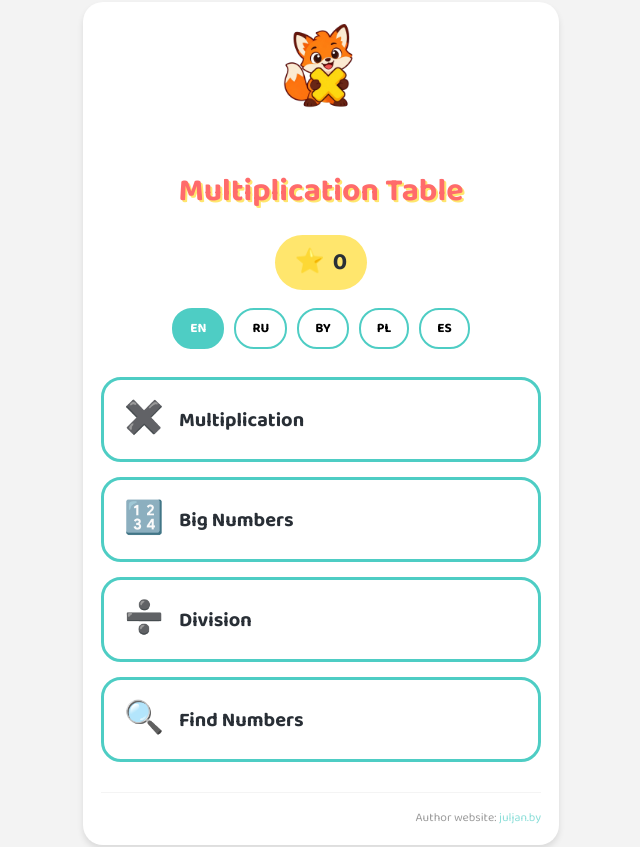
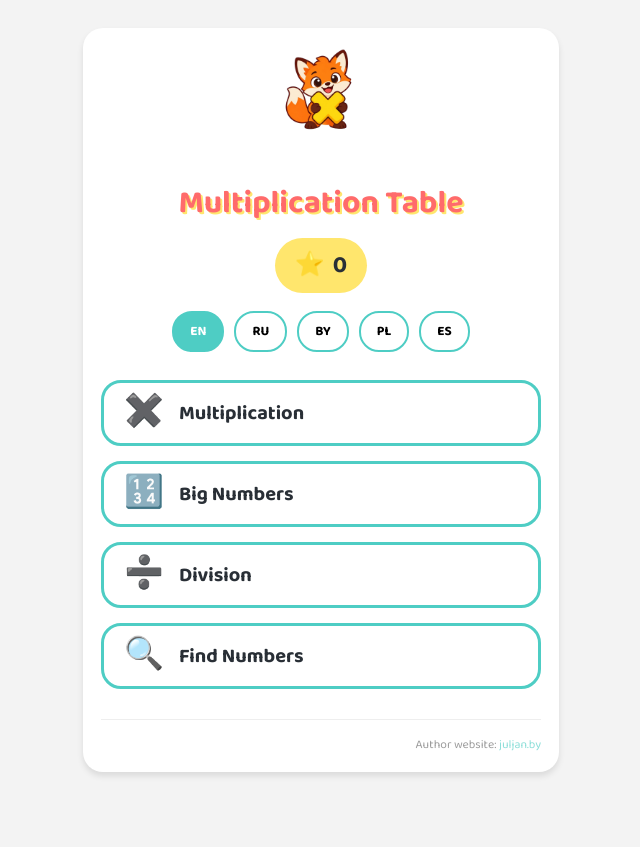
Before and after one commit to jukuan/react-kids-math, a React (Vite) app: page / in a window 1280 px wide. Shown: the whole page, without its empty margins (319-959 px from the left). After the commit the page ends 800 px from the top, so only its background shows below. Built offline with nearby package versions, Linux system fonts and the light colour scheme.

Commit message:
Update the Footer - hide it on the inner pages

```diff
--- a/index.html
+++ b/index.html
@@ -15,7 +15,7 @@
 
     <!-- PWA / mobile -->
     <meta name="theme-color" content="#4ecdc4" />
-    <meta name="apple-mobile-web-app-capable" content="yes" />
+    <meta name="mobile-web-app-capable" content="yes">
     <meta name="apple-mobile-web-app-status-bar-style" content="default" />
     <meta name="apple-mobile-web-app-title" content="Множанне" />
 
--- a/src/App.jsx
+++ b/src/App.jsx
@@ -156,7 +156,7 @@ export default function App() {
       {screen === 'menu' && (
         <div className="screen menu-screen">
           <div className="mascot">
-            <img src="/mascot-removebg.png" height="94" alt="mascot"/>
+            <img src="/mascot-removebg.png" height="90" alt="mascot"/>
           </div>
           <h1 className="app-title">{t.appTitle}</h1>
           <StarDisplay totalStars={totalStars} />
@@ -237,7 +237,7 @@ export default function App() {
         </div>
       )}
 
-      <Footer t={t} />
+      {screen === 'menu' && <Footer t={t} />}
     </div>
   );
 }
--- a/src/components/Footer.jsx
+++ b/src/components/Footer.jsx
@@ -12,7 +12,7 @@ export default function Footer({ t }) {
           </button>
         )}
       </div>
-      <div className="right-cell text-right">
+      <div className="right-cell text-muted">
         {t.authorWebsite}:{' '}
         <a href="https://juljan.by" target="_blank" rel="noopener noreferrer">
           juljan.by
--- a/src/styles.css
+++ b/src/styles.css
@@ -64,6 +64,7 @@ body {
   font-size: 2rem;
   color: var(--primary);
   text-shadow: 2px 2px 0 var(--accent);
+  line-height: 1;
 }
 
 .star-display {
@@ -281,6 +282,7 @@ body {
 }
 
 .mode-btn {
+  line-height: 1;
   display: flex;
   align-items: center;
   gap: 15px;
@@ -429,6 +431,10 @@ body {
   text-align: right;
   font-size: 0.9rem;
   color: #666;
+  font-size: 12px;
+  display: flex;
+  justify-content: space-between;
+  align-items: center;
 }
 
 .app-footer a {
@@ -440,8 +446,7 @@ body {
   text-decoration: underline;
 }
 
-.app-footer {
-  font-size: 12px;
+.text-muted {
   opacity: .65;
 }
 
```
